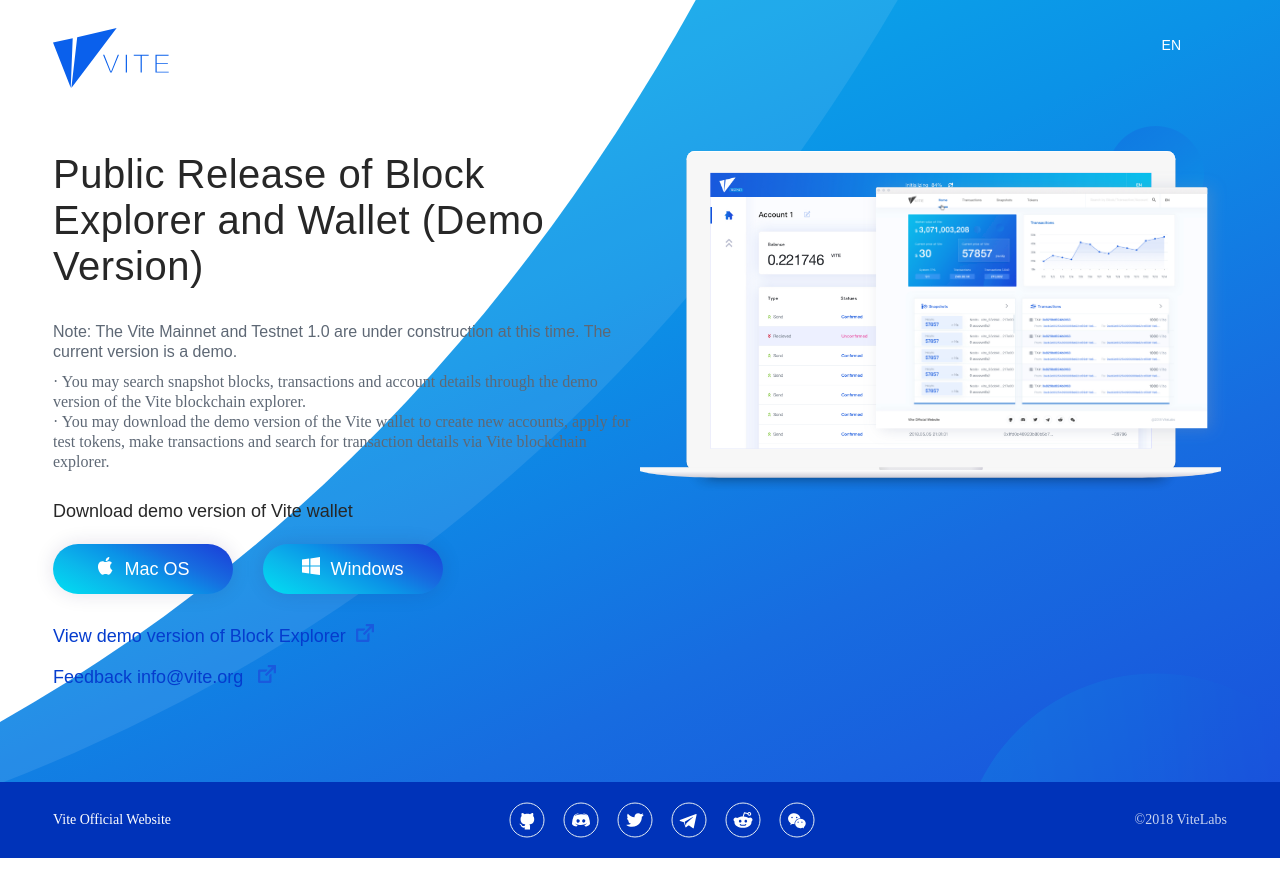
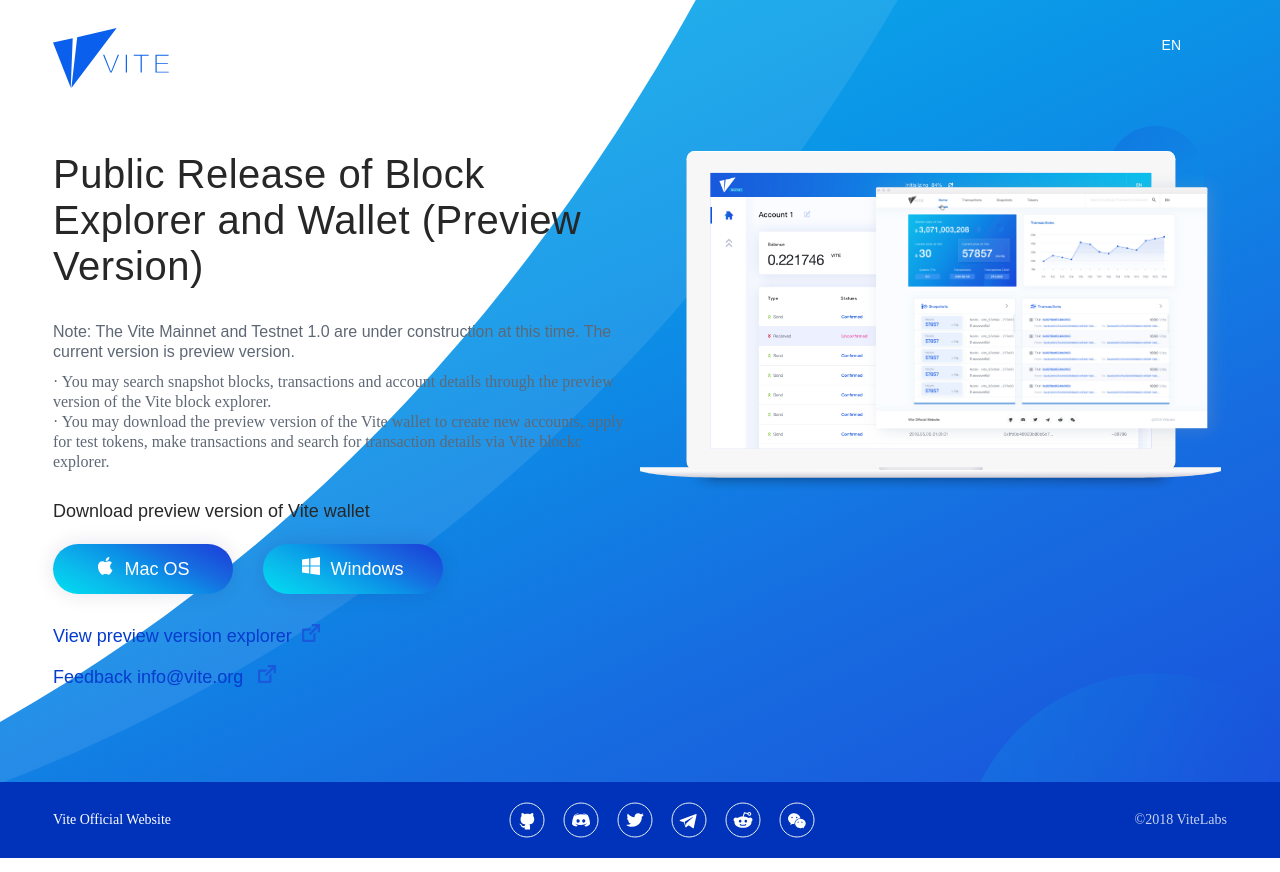
Before and after one commit to csfl/net-notice, a Nuxt app: page / in a window 1280 px wide. Built offline with nearby package versions, Linux system fonts and the light colour scheme.

Commit message:
revise i18n

```diff
--- a/i18n/en.js
+++ b/i18n/en.js
@@ -4,14 +4,14 @@
     title: "Vite-Next Generation High-performance Public Blockchain",
   },
   main :{
-    title: "Public Release of Block Explorer and Wallet (Demo Version)",
-    ctx2: "Note: The Vite Mainnet and Testnet 1.0 are under construction at this time.  The current version is a demo.",
-    ctx3: "You may search snapshot blocks, transactions and account details through the demo version of the Vite blockchain explorer.",
-    ctx4: "You may download the demo version of the Vite wallet to create new accounts, apply for test tokens, make transactions and search for transaction details via Vite blockchain explorer.",
-    ctx5: "Download demo version of Vite wallet",
+    title: "Public Release of Block Explorer and Wallet (Preview Version)",
+    ctx2: "Note: The Vite Mainnet and Testnet 1.0 are under construction at this time.  The current version is preview version.",
+    ctx3: "You may search snapshot blocks, transactions and account details through the preview version of the Vite block explorer.",
+    ctx4: "You may download the preview version of the Vite wallet to create new accounts, apply for test tokens, make transactions and search for transaction details via Vite blockc explorer.",
+    ctx5: "Download preview version of Vite wallet",
     ctx6: "Mac OS",
     ctx7: "Windows",
-    ctx8: "View demo version of Block Explorer",
+    ctx8: "View preview version explorer",
     ctx9: "Feedback info@vite.org",
   },
   footer: {
```
